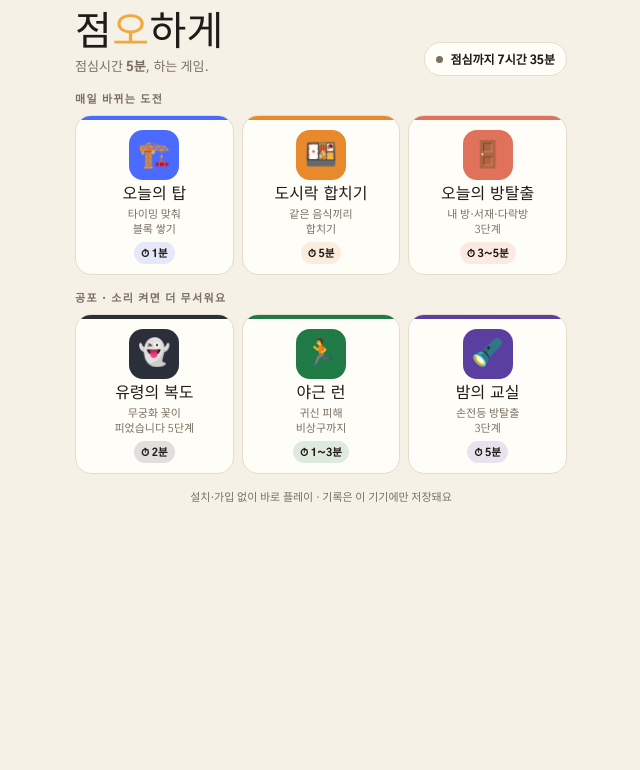
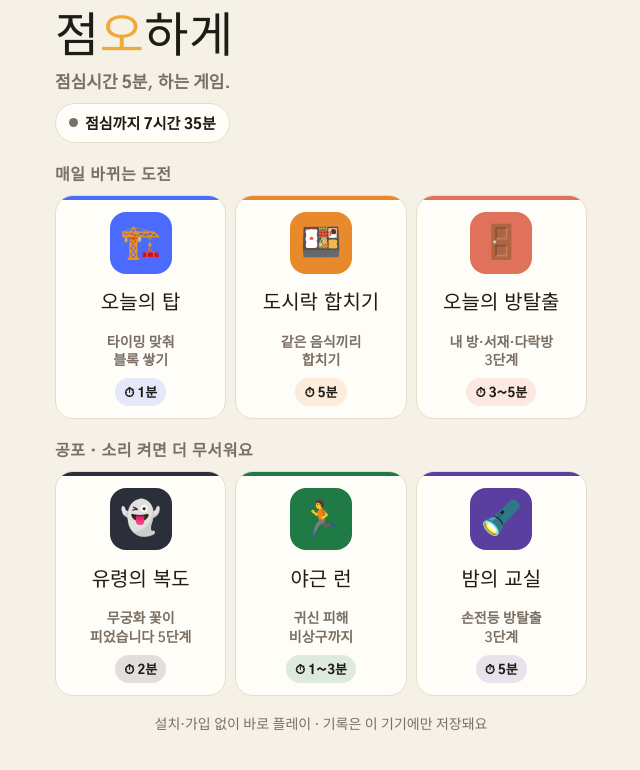
Before and after one commit to JangWoo-Kim/games, a plain HTML site: page index.html in a window 1280 px wide. Shown: the whole page, without its empty margins (319-959 px from the left). Drawn offline with Linux system fonts and the light colour scheme.

Commit message:
Add files via upload

```diff
--- a/index.html
+++ b/index.html
@@ -10,7 +10,7 @@
 <link rel="preconnect" href="https://fonts.googleapis.com">
 <link rel="stylesheet" href="https://fonts.googleapis.com/css2?family=Black+Han+Sans&family=Gothic+A1:wght@400;600;800&display=swap">
 <style>
-/* Lunch-tray menu: compact header with a lunch clock, then two 3-up rows of game tiles — all six fit one phone screen. */
+/* Lunch-tray menu: header with a lunch clock, then two 3-up rows of game tiles. Large type for easy reading. */
 :root{
   --bg:#F6F1E7; --surface:#FFFDF8; --ink:#1F1B16; --muted:#7A6F62; --line:#E6DCCB;
   --accent:#F2A93B; --accent-ink:#2A1C05; --good:#2F9E5B;
@@ -29,27 +29,28 @@
 *{box-sizing:border-box}
 [hidden]{display:none!important}
 body{margin:0;background:var(--bg);color:var(--ink);font-family:var(--f-body);-webkit-tap-highlight-color:transparent}
-.wrap{max-width:520px;margin:0 auto;padding-inline:14px;padding-block:14px 14px;display:flex;flex-direction:column;gap:14px}
-header{display:flex;align-items:flex-end;justify-content:space-between;gap:10px}
-h1{font-family:var(--f-display);font-weight:400;font-size:40px;line-height:.95;margin:0;letter-spacing:.01em}
+.wrap{max-width:560px;margin:0 auto;padding-inline:14px;padding-block:16px 20px;display:flex;flex-direction:column;gap:18px}
+header{display:flex;flex-direction:column;align-items:flex-start;gap:10px}
+h1,.tag{white-space:nowrap}
+h1{font-family:var(--f-display);font-weight:400;font-size:48px;line-height:.95;margin:0;letter-spacing:.01em}
 h1 .five{color:var(--accent)}
-.tag{margin:4px 0 0;color:var(--muted);font-size:13px}
-.clock{display:inline-flex;align-items:center;gap:7px;background:var(--surface);border:1px solid var(--line);border-radius:999px;padding:7px 11px;font-size:12px;font-weight:700;font-variant-numeric:tabular-nums;white-space:nowrap}
-.clock i{width:7px;height:7px;border-radius:50%;background:var(--muted);flex:none}
+.tag{margin:6px 0 0;color:var(--muted);font-size:17px;font-weight:600}
+.clock{display:inline-flex;align-items:center;gap:7px;background:var(--surface);border:1px solid var(--line);border-radius:999px;padding:8px 13px;font-size:15px;font-weight:800;font-variant-numeric:tabular-nums;white-space:nowrap}
+.clock i{width:9px;height:9px;border-radius:50%;background:var(--muted);flex:none}
 .clock.lunch i{background:var(--good);box-shadow:0 0 0 4px color-mix(in srgb,var(--good) 25%,transparent)}
-section{display:flex;flex-direction:column;gap:8px}
-h2{font-size:11px;letter-spacing:.12em;color:var(--muted);margin:0;font-weight:800}
-.grid{display:grid;grid-template-columns:repeat(3,1fr);gap:8px}
-a.tile{display:flex;flex-direction:column;align-items:center;gap:5px;min-width:0;background:var(--surface);border:1px solid var(--line);border-radius:16px;padding:12px 6px 10px;color:inherit;text-decoration:none;text-align:center;position:relative;overflow:hidden;transition:transform .12s ease}
+section{display:flex;flex-direction:column;gap:10px}
+h2{font-size:16px;letter-spacing:.04em;color:var(--muted);margin:0;font-weight:800}
+.grid{display:grid;grid-template-columns:repeat(3,1fr);gap:9px}
+a.tile{display:flex;flex-direction:column;align-items:center;gap:7px;min-width:0;background:var(--surface);border:1px solid var(--line);border-radius:18px;padding:14px 4px 12px;color:inherit;text-decoration:none;text-align:center;position:relative;overflow:hidden;transition:transform .12s ease}
 a.tile:active{transform:scale(.96)}
 a.tile::before{content:"";position:absolute;left:0;right:0;top:0;height:4px;background:var(--c)}
-.thumb{width:50px;height:50px;border-radius:14px;background:var(--c);display:flex;align-items:center;justify-content:center;font-size:26px;margin-top:2px}
-.name{font-family:var(--f-display);font-weight:400;font-size:16px;line-height:1.15;white-space:nowrap}
-.sub{font-size:11px;color:var(--muted);line-height:1.3;min-height:2.6em}
-.pill{font-size:10.5px;font-weight:800;border-radius:999px;padding:3px 7px;background:color-mix(in srgb,var(--c) 14%,transparent);color:var(--ink);max-width:100%;overflow:hidden;text-overflow:ellipsis;white-space:nowrap}
+.thumb{width:62px;height:62px;border-radius:16px;background:var(--c);display:flex;align-items:center;justify-content:center;font-size:33px;margin-top:2px}
+.name{font-family:var(--f-display);font-weight:400;font-size:20px;line-height:1.15;word-break:keep-all;min-height:2.3em;display:flex;align-items:center;justify-content:center}
+.sub{font-size:14px;color:var(--muted);line-height:1.35;min-height:2.7em;word-break:keep-all;font-weight:600}
+.pill{font-size:13px;font-weight:800;border-radius:999px;padding:4px 9px;background:color-mix(in srgb,var(--c) 14%,transparent);color:var(--ink);max-width:100%;overflow:hidden;text-overflow:ellipsis;white-space:nowrap}
 .pill.done{background:color-mix(in srgb,var(--good) 20%,transparent)}
-footer{color:var(--muted);font-size:11px;text-align:center}
-@media (max-width:340px){ .name{font-size:14px} .thumb{width:44px;height:44px;font-size:22px} }
+footer{color:var(--muted);font-size:14px;line-height:1.6;text-align:center;word-break:keep-all}
+@media (max-width:370px){ .name{font-size:18px} .sub{font-size:13px} .pill{font-size:12px;padding:4px 7px} .thumb{width:54px;height:54px;font-size:29px} h1{font-size:42px} .clock{font-size:13px} }
 </style>
 
 <div class="wrap">
```
